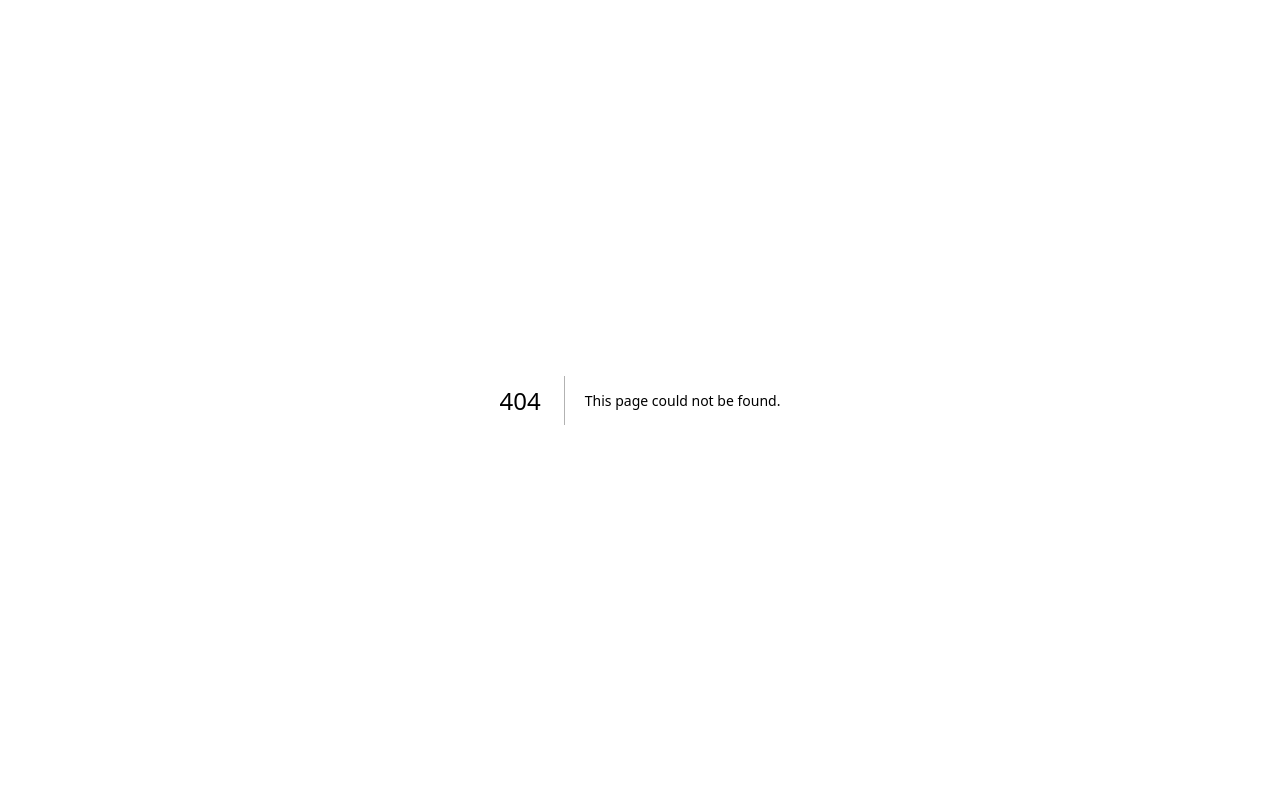
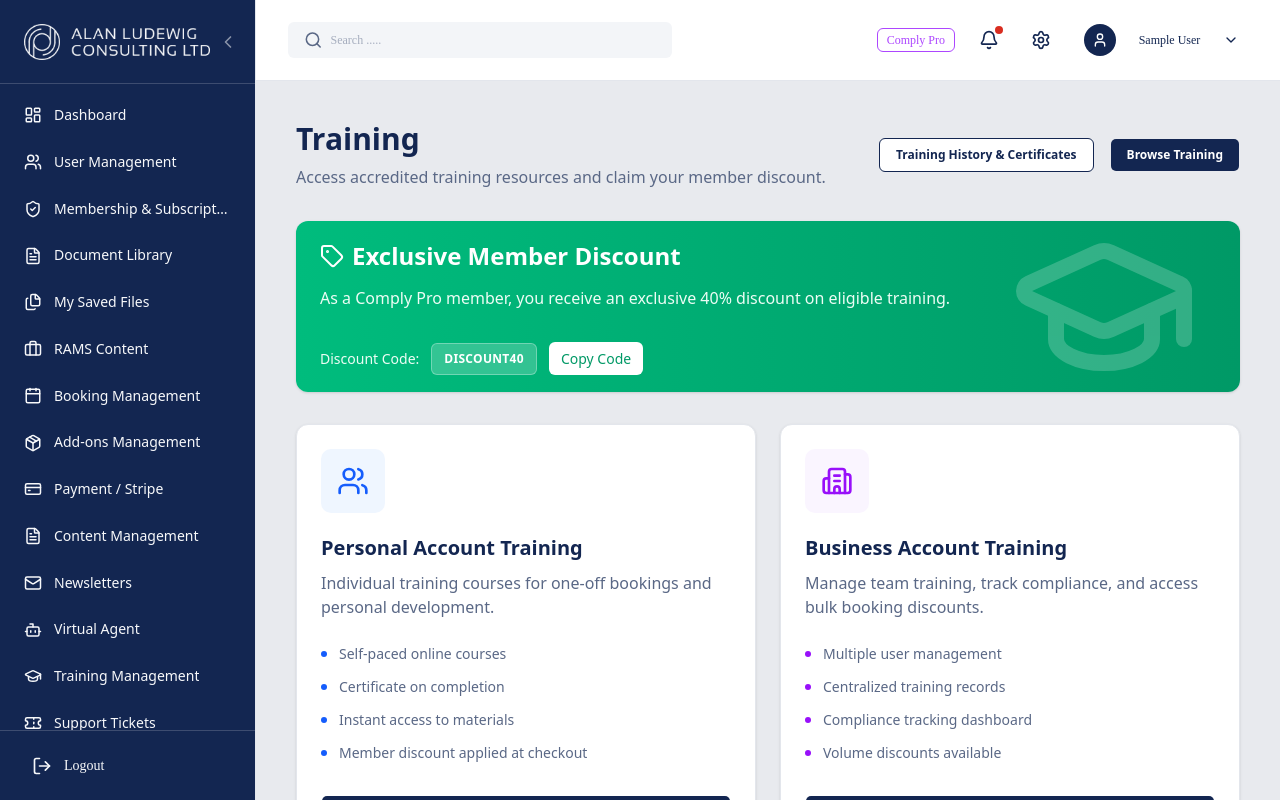
Before and after one commit to code-wev/alan-ludewig-consulting, a Next.js app: page /dashboard/training in a window 1280 px wide. Before the commit this address had no page. Built offline with nearby package versions, Linux system fonts and the light colour scheme; sample sign-in values are in the browser's storage.

Commit message:
feat: implement new training page components with discount details and account type options

```diff
--- /dev/null
+++ b/app/(dashboard)/dashboard/training/page.tsx
@@ -0,0 +1,198 @@
+"use client";
+
+import React from "react";
+import {
+  Tag,
+  GraduationCap,
+  Users,
+  Building2,
+  CircleAlert,
+} from "lucide-react";
+import { Button } from "@/components/ui/button";
+
+export default function TrainingPage() {
+  return (
+    <div className="flex flex-col gap-8 text-brand-primary pb-10">
+      <div className="flex items-center justify-between">
+        <div className="flex flex-col gap-2">
+          <h1 className="text-[30px] font-bold leading-[1.2] text-brand-primary">
+            Training
+          </h1>
+          <p className="text-[16px] leading-normal text-brand-secondary">
+            Access accredited training resources and claim your member discount.
+          </p>
+        </div>
+        <div className="flex items-center gap-4">
+          <Button
+            variant="outline"
+            className="h-[34px] rounded-[6px] border-brand-primary px-4 text-[12px] font-bold text-brand-primary hover:bg-gray-50"
+          >
+            Training History & Certificates
+          </Button>
+          <Button className="h-[34px] rounded-[6px] bg-brand-primary px-4 text-[12px] font-bold text-white hover:bg-[#0d1b3a]">
+            Browse Training
+          </Button>
+        </div>
+      </div>
+
+      {/* Banner */}
+      <div className="relative flex w-full flex-col items-start justify-center overflow-hidden rounded-[12px] bg-linear-to-r from-[#00bc7d] to-[#009966] p-6 shadow-sm sm:h-[171px]">
+        <GraduationCap className="absolute -right-4 top-1/2 size-40 -translate-y-1/2 text-white opacity-20 sm:right-10 sm:size-48" />
+
+        <div className="relative z-10 flex flex-col gap-2">
+          <div className="flex items-center gap-2">
+            <Tag className="size-6 text-white" />
+            <h2 className="text-[24px] font-bold text-white">
+              Exclusive Member Discount
+            </h2>
+          </div>
+          <p className="mt-1 text-[16px] text-[#ecfdf5]">
+            As a Comply Pro member, you receive an exclusive 40% discount on eligible training.
+          </p>
+          <div className="mt-6 flex items-center gap-3">
+            <span className="text-[14px] text-[#ecfdf5]">Discount Code:</span>
+            <div className="flex items-center justify-center rounded-[6px] border-[1.5px] border-white/30 bg-white/20 px-3 py-1.5">
+              <span className="text-[12px] font-bold tracking-wide text-white">
+                DISCOUNT40
+              </span>
+            </div>
+            <button
+              type="button"
+              className="rounded-[6px] bg-white px-3 py-1.5 text-[14px] font-medium text-[#009966] transition-colors hover:bg-gray-100"
+            >
+              Copy Code
+            </button>
+          </div>
+        </div>
+      </div>
+
+      {/* Account Types */}
+      <div className="grid gap-6 md:grid-cols-2">
+        {/* Personal Account Training */}
+        <div className="flex flex-col rounded-[12px] border-[1.5px] border-[#e3e6ec] bg-white p-6 shadow-sm">
+          <div className="flex size-16 items-center justify-center rounded-[10px] bg-[#eff6ff]">
+            <Users className="size-8 text-[#155dfc]" />
+          </div>
+          <h2 className="mt-5 text-[20px] font-bold text-brand-primary">
+            Personal Account Training
+          </h2>
+          <p className="mt-2 text-[16px] text-brand-secondary">
+            Individual training courses for one-off bookings and personal development.
+          </p>
+          <ul className="mt-6 flex flex-col gap-3">
+            {[
+              "Self-paced online courses",
+              "Certificate on completion",
+              "Instant access to materials",
+              "Member discount applied at checkout",
+            ].map((item) => (
+              <li key={item} className="flex items-center gap-3">
+                <span className="size-1.5 rounded-full bg-[#155dfc]" />
+                <span className="text-[14px] text-brand-secondary">{item}</span>
+              </li>
+            ))}
+          </ul>
+          <Button className="mt-8 h-12.75 w-full rounded-[6px] bg-brand-primary text-[14px] font-bold text-white hover:bg-[#0d1b3a]">
+            Access Courses
+          </Button>
+        </div>
+
+        {/* Business Account Training */}
+        <div className="flex flex-col rounded-[12px] border-[1.5px] border-[#e3e6ec] bg-white p-6 shadow-sm">
+          <div className="flex size-16 items-center justify-center rounded-[10px] bg-[#faf5ff]">
+            <Building2 className="size-8 text-[#9810fa]" />
+          </div>
+          <h2 className="mt-5 text-[20px] font-bold text-brand-primary">
+            Business Account Training
+          </h2>
+          <p className="mt-2 text-[16px] text-brand-secondary">
+            Manage team training, track compliance, and access bulk booking discounts.
+          </p>
+          <ul className="mt-6 flex flex-col gap-3">
+            {[
+              "Multiple user management",
+              "Centralized training records",
+              "Compliance tracking dashboard",
+              "Volume discounts available",
+            ].map((item) => (
+              <li key={item} className="flex items-center gap-3">
+                <span className="size-1.5 rounded-full bg-[#9810fa]" />
+                <span className="text-[14px] text-brand-secondary">{item}</span>
+              </li>
+            ))}
+          </ul>
+          <Button className="mt-8 h-12.75 w-full rounded-[6px] bg-brand-primary text-[14px] font-bold text-white hover:bg-[#0d1b3a]">
+            Access Courses
+          </Button>
+        </div>
+      </div>
+
+      {/* How to Use Your Training Discount */}
+      <div className="flex flex-col rounded-[12px] border-[1.5px] border-[#e3e6ec] bg-white p-6 shadow-sm">
+        <h2 className="text-[20px] font-bold text-brand-primary">
+          How to Use Your Training Discount
+        </h2>
+
+        <div className="mt-12 grid gap-8 md:grid-cols-3">
+          <div className="flex flex-col gap-4">
+            <div className="flex size-10 items-center justify-center rounded-full bg-[#eff6ff] text-[16px] font-bold text-[#155dfc]">
+              1
+            </div>
+            <div className="flex flex-col gap-2">
+              <h3 className="text-[18px] font-bold text-brand-primary">
+                Choose Your Account Type
+              </h3>
+              <p className="text-[14px] leading-[1.6] text-brand-secondary">
+                Select Personal Account for individual courses or Business
+                Account for team training.
+              </p>
+            </div>
+          </div>
+
+          <div className="flex flex-col gap-4">
+            <div className="flex size-10 items-center justify-center rounded-full bg-[#eff6ff] text-[16px] font-bold text-[#155dfc]">
+              2
+            </div>
+            <div className="flex flex-col gap-2">
+              <h3 className="text-[18px] font-bold text-brand-primary">
+                Browse & Select Courses
+              </h3>
+              <p className="text-[14px] leading-[1.6] text-brand-secondary">
+                You&apos;ll be redirected to our training partner&apos;s platform to browse
+                available courses.
+              </p>
+            </div>
+          </div>
+
+          <div className="flex flex-col gap-4">
+            <div className="flex size-10 items-center justify-center rounded-full bg-[#eff6ff] text-[16px] font-bold text-[#155dfc]">
+              3
+            </div>
+            <div className="flex flex-col gap-2">
+              <h3 className="text-[18px] font-bold text-brand-primary">
+                Apply Discount Code
+              </h3>
+              <p className="text-[14px] leading-[1.6] text-brand-secondary">
+                Enter code DISCOUNT40 checkout to receive your 40%
+                discount.
+              </p>
+            </div>
+          </div>
+        </div>
+
+        {/* Alert Box */}
+        <div className="mt-12 flex items-start gap-3 rounded-[8px] border-[1.5px] border-[#bfdbfe] bg-[#eff6ff] p-4">
+          <CircleAlert className="mt-0.5 size-5 shrink-0 text-[#155dfc]" />
+          <div className="flex flex-col gap-1">
+            <span className="text-[14px] font-bold text-brand-primary">
+              External Training Provider
+            </span>
+            <span className="text-[14px] text-[#155dfc]">
+              Training is delivered through our accredited partner. You will need to create a separate account on their platform using the links above.
+            </span>
+          </div>
+        </div>
+      </div>
+    </div>
+  );
+}
```
